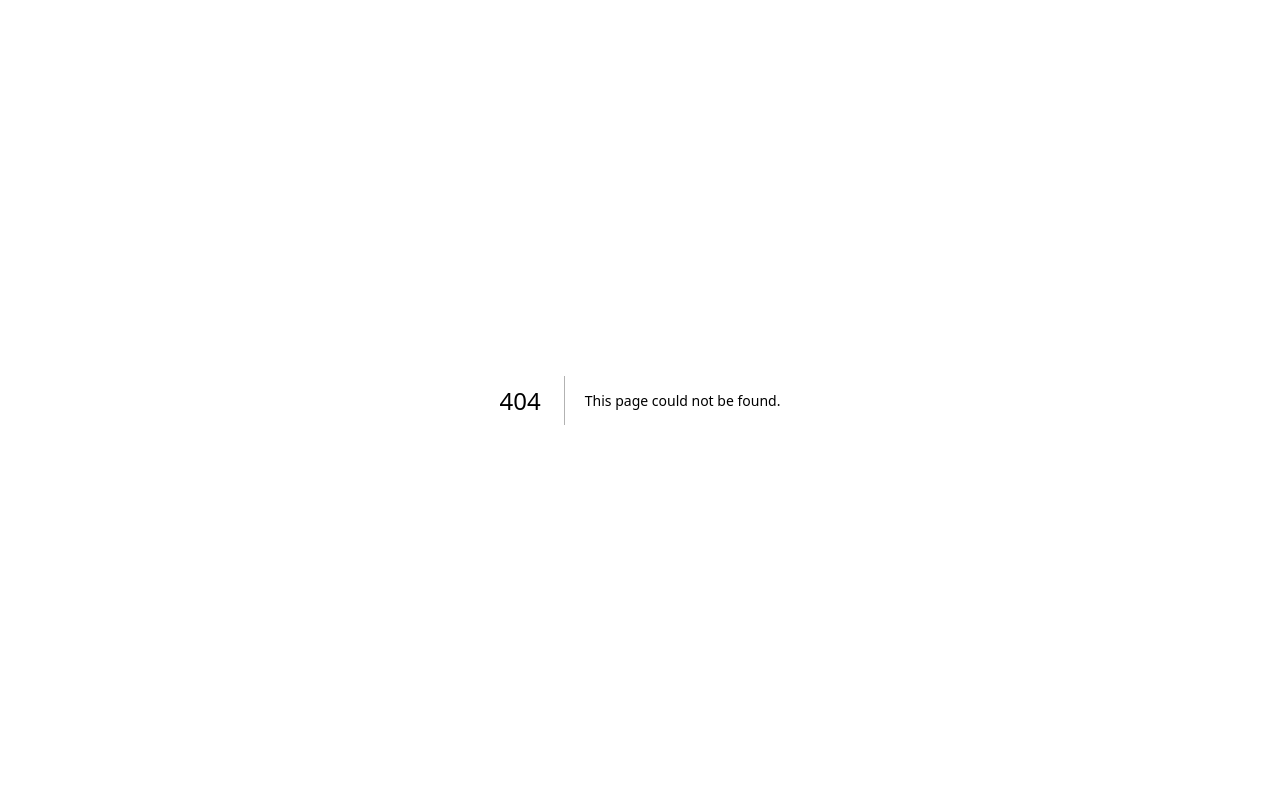
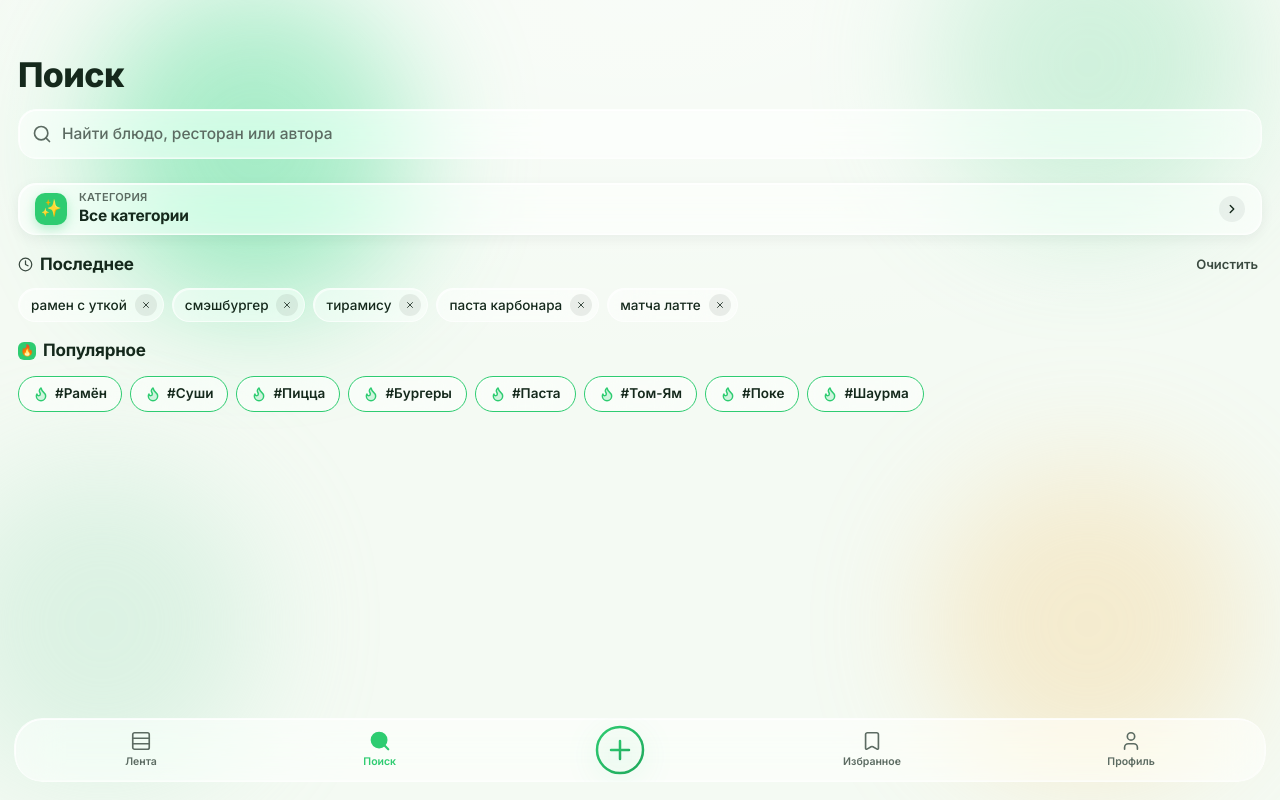
Before and after one commit to goldslugger762/foody-front, a Next.js app: page /search in a window 1280 px wide. Before the commit this address had no page. Built offline with nearby package versions, Linux system fonts and the light colour scheme.

Commit message:
added search page and components

```diff
--- a/app/page.tsx
+++ b/app/page.tsx
@@ -3,7 +3,7 @@
 import { useState } from "react";
 
 import { BackgroundBlobs } from "@/components/feed/background-blobs";
-import { BottomTabBar, type NavTab } from "@/components/feed/bottom-tab-bar";
+import { BottomTabBar } from "@/components/feed/bottom-tab-bar";
 import { FeedHeader, type FeedTab } from "@/components/feed/feed-header";
 import { PostCard } from "@/components/feed/post-card";
 import { DEFAULT_TWEAKS, POSTS, type Tweaks } from "@/lib/mock-data";
@@ -13,7 +13,6 @@ const CURRENT_USER: string | null = null;
 
 export default function FeedPage() {
   const [feedTab, setFeedTab] = useState<FeedTab>("new");
-  const [navTab, setNavTab] = useState<NavTab>("feed");
 
   return (
     <main className="absolute inset-0 overflow-hidden">
@@ -42,7 +41,7 @@ export default function FeedPage() {
         </section>
       </div>
 
-      <BottomTabBar active={navTab} onChange={setNavTab} brand={TWEAKS.brand} />
+      <BottomTabBar brand={TWEAKS.brand} />
     </main>
   );
 }
--- /dev/null
+++ b/app/search/page.tsx
@@ -0,0 +1,33 @@
+import { BackgroundBlobs } from "@/components/feed/background-blobs";
+import { BottomTabBar } from "@/components/feed/bottom-tab-bar";
+import { CategoryPicker } from "@/components/search/category-picker";
+import { PopularTags } from "@/components/search/popular-tags";
+import { RecentSearches } from "@/components/search/recent-searches";
+import { SearchHeader } from "@/components/search/search-header";
+import {
+  DEFAULT_TWEAKS,
+  POPULAR_TAGS,
+  RECENT_SEARCHES,
+  type Tweaks,
+} from "@/lib/mock-data";
+
+const TWEAKS: Tweaks = DEFAULT_TWEAKS;
+
+export default function SearchPage() {
+  return (
+    <main className="absolute inset-0 overflow-hidden">
+      <BackgroundBlobs palette={TWEAKS.palette} />
+
+      <div className="absolute inset-0 flex flex-col pt-12.5">
+        <div className="hide-scroll flex-1 overflow-y-auto pb-25">
+          <SearchHeader brand={TWEAKS.brand} />
+          <CategoryPicker brand={TWEAKS.brand} />
+          <RecentSearches initial={RECENT_SEARCHES} />
+          <PopularTags tags={POPULAR_TAGS} brand={TWEAKS.brand} />
+        </div>
+      </div>
+
+      <BottomTabBar brand={TWEAKS.brand} />
+    </main>
+  );
+}
--- a/components/feed/bottom-tab-bar.tsx
+++ b/components/feed/bottom-tab-bar.tsx
@@ -1,5 +1,7 @@
 "use client";
 
+import Link from "next/link";
+import { usePathname } from "next/navigation";
 import {
   Bookmark,
   Plus,
@@ -10,7 +12,6 @@ import {
 } from "lucide-react";
 
 import { GlassSurface } from "@/components/feed/glass-surface";
-import { cn } from "@/lib/utils";
 
 export type NavTab = "feed" | "search" | "add" | "saved" | "me";
 
@@ -19,23 +20,27 @@ type TabItem = {
   label: string;
   icon: LucideIcon;
   primary?: boolean;
+  href?: string;
 };
 
 const TABS: TabItem[] = [
-  { id: "feed", label: "Лента", icon: Rows3 },
-  { id: "search", label: "Поиск", icon: Search },
+  { id: "feed", label: "Лента", icon: Rows3, href: "/" },
+  { id: "search", label: "Поиск", icon: Search, href: "/search" },
   { id: "add", label: "", icon: Plus, primary: true },
   { id: "saved", label: "Избранное", icon: Bookmark },
   { id: "me", label: "Профиль", icon: User },
 ];
 
 type BottomTabBarProps = {
-  active: NavTab;
-  onChange: (next: NavTab) => void;
   brand: string;
 };
 
-export function BottomTabBar({ active, onChange, brand }: BottomTabBarProps) {
+export function BottomTabBar({ brand }: BottomTabBarProps) {
+  const pathname = usePathname();
+
+  const isActiveTab = (t: TabItem) =>
+    t.href !== undefined && pathname === t.href;
+
   return (
     <nav
       aria-label="Главная навигация"
@@ -44,7 +49,7 @@ export function BottomTabBar({ active, onChange, brand }: BottomTabBarProps) {
       <GlassSurface className="h-16 rounded-[28px]">
         <div className="flex h-16 items-center justify-around px-2">
           {TABS.map((t) => {
-            const isActive = active === t.id;
+            const isActive = isActiveTab(t);
 
             if (t.primary) {
               return (
@@ -52,7 +57,6 @@ export function BottomTabBar({ active, onChange, brand }: BottomTabBarProps) {
                   key={t.id}
                   type="button"
                   aria-label="Создать пост"
-                  onClick={() => onChange(t.id)}
                   className="grid size-[50px] cursor-pointer place-items-center border-0 bg-transparent p-0"
                   style={{ filter: `drop-shadow(0 6px 14px ${brand}55)` }}
                 >
@@ -95,17 +99,8 @@ export function BottomTabBar({ active, onChange, brand }: BottomTabBarProps) {
             }
 
             const Icon = t.icon;
-            return (
-              <button
-                key={t.id}
-                type="button"
-                aria-current={isActive ? "page" : undefined}
-                onClick={() => onChange(t.id)}
-                className={cn(
-                  "flex cursor-pointer flex-col items-center gap-0.5 border-0 bg-transparent px-2 py-1.5 text-[10.5px] font-semibold transition-colors"
-                )}
-                style={{ color: isActive ? brand : "#5C6B62" }}
-              >
+            const inner = (
+              <>
                 <Icon
                   className="size-[22px]"
                   strokeWidth={isActive ? 2.4 : 1.8}
@@ -113,6 +108,30 @@ export function BottomTabBar({ active, onChange, brand }: BottomTabBarProps) {
                   fill={isActive ? brand : "none"}
                 />
                 <span>{t.label}</span>
+              </>
+            );
+
+            if (t.href) {
+              return (
+                <Link
+                  key={t.id}
+                  href={t.href}
+                  aria-current={isActive ? "page" : undefined}
+                  className="flex cursor-pointer flex-col items-center gap-0.5 px-2 py-1.5 text-[10.5px] font-semibold transition-colors"
+                  style={{ color: isActive ? brand : "#5C6B62" }}
+                >
+                  {inner}
+                </Link>
+              );
+            }
+
+            return (
+              <button
+                key={t.id}
+                type="button"
+                className="flex cursor-pointer flex-col items-center gap-0.5 border-0 bg-transparent px-2 py-1.5 text-[10.5px] font-semibold text-[#5C6B62]"
+              >
+                {inner}
               </button>
             );
           })}
--- /dev/null
+++ b/components/search/category-picker.tsx
@@ -0,0 +1,41 @@
+"use client";
+
+import { ChevronRight } from "lucide-react";
+
+type CategoryPickerProps = {
+  brand: string;
+};
+
+export function CategoryPicker({ brand }: CategoryPickerProps) {
+  return (
+    <div className="px-[18px] pt-3.5 pb-4">
+      <button
+        type="button"
+        onClick={() => console.log("TODO: open categories screen")}
+        className="flex h-[52px] w-full cursor-pointer items-center gap-3 rounded-[18px] border-[0.5px] border-white/70 bg-white/60 px-4 text-left text-[#15291C] shadow-[inset_1px_1px_0_rgba(255,255,255,0.7),inset_-1px_-1px_0_rgba(255,255,255,0.3),0_4px_14px_rgba(20,40,28,0.06)] backdrop-blur-[20px] backdrop-saturate-[180%]"
+      >
+        <span
+          aria-hidden="true"
+          className="grid size-8 place-items-center rounded-[10px] text-[17px] leading-none"
+          style={{
+            background: brand,
+            boxShadow: `0 4px 12px ${brand}55`,
+          }}
+        >
+          ✨
+        </span>
+        <span className="flex flex-1 flex-col">
+          <span className="text-[11px] leading-tight font-semibold tracking-[0.3px] text-[#5C6B62] uppercase">
+            Категория
+          </span>
+          <span className="text-[15.5px] leading-snug font-bold tracking-[-0.2px] text-[#15291C]">
+            Все категории
+          </span>
+        </span>
+        <span className="grid size-[26px] place-items-center rounded-full bg-[rgba(20,40,28,0.06)]">
+          <ChevronRight size={14} strokeWidth={2.4} color="#15291C" />
+        </span>
+      </button>
+    </div>
+  );
+}
--- /dev/null
+++ b/components/search/popular-tags.tsx
@@ -0,0 +1,57 @@
+"use client";
+
+import { Flame } from "lucide-react";
+
+import { SectionHeader } from "@/components/search/section-header";
+import { Button } from "@/components/ui/button";
+
+type PopularTagsProps = {
+  tags: string[];
+  brand: string;
+};
+
+export function PopularTags({ tags, brand }: PopularTagsProps) {
+  return (
+    <div className="px-[18px] pb-7">
+      <SectionHeader
+        icon={
+          <span
+            aria-hidden="true"
+            className="grid size-[18px] place-items-center rounded-md text-[11px] leading-none"
+            style={{ background: brand }}
+          >
+            🔥
+          </span>
+        }
+        title="Популярное"
+      />
+
+      <div className="mt-3 flex flex-wrap gap-2">
+        {tags.map((tag) => (
+          <Button
+            key={tag}
+            type="button"
+            variant="ghost"
+            onClick={() => console.log("popular tag:", tag)}
+            className="h-9 cursor-pointer gap-1.5 rounded-full bg-white/55 px-3.5 text-[13.5px] font-semibold text-[#15291C] backdrop-blur-[20px] backdrop-saturate-[180%] transition-colors hover:bg-[rgba(46,204,113,0.12)]"
+            style={{
+              borderWidth: "0.5px",
+              borderStyle: "solid",
+              borderColor: brand,
+              boxShadow: "inset 1px 1px 0 rgba(255,255,255,0.6)",
+            }}
+          >
+            <Flame
+              size={14}
+              strokeWidth={2.2}
+              color={brand}
+              fill={brand}
+              fillOpacity={0.2}
+            />
+            <span>#{tag}</span>
+          </Button>
+        ))}
+      </div>
+    </div>
+  );
+}
--- /dev/null
+++ b/components/search/recent-searches.tsx
@@ -0,0 +1,57 @@
+"use client";
+
+import { useState } from "react";
+import { Clock, X } from "lucide-react";
+
+import { SectionHeader } from "@/components/search/section-header";
+
+type RecentSearchesProps = {
+  initial: string[];
+};
+
+export function RecentSearches({ initial }: RecentSearchesProps) {
+  const [items, setItems] = useState(initial);
+
+  if (items.length === 0) return null;
+
+  return (
+    <div className="px-[18px] pb-4">
+      <SectionHeader
+        icon={<Clock size={15} strokeWidth={2} color="#3A4A40" />}
+        title="Последнее"
+        action={
+          <button
+            type="button"
+            onClick={() => setItems([])}
+            className="cursor-pointer border-0 bg-transparent p-1 text-[13px] font-semibold text-[#3A4A40]"
+          >
+            Очистить
+          </button>
+        }
+      />
+
+      <div className="mt-2.5 flex flex-wrap gap-2">
+        {items.map((q) => (
+          <div
+            key={q}
+            onClick={() => console.log("recent pick:", q)}
+            className="inline-flex h-[34px] cursor-pointer items-center gap-2 rounded-full border-[0.5px] border-white/60 bg-white/55 pr-1.5 pl-3 text-[13.5px] font-medium text-[#15291C] shadow-[inset_1px_1px_0_rgba(255,255,255,0.6)] backdrop-blur-[20px] backdrop-saturate-[180%]"
+          >
+            <span>{q}</span>
+            <button
+              type="button"
+              aria-label={`Удалить запрос «${q}»`}
+              onClick={(e) => {
+                e.stopPropagation();
+                setItems((prev) => prev.filter((x) => x !== q));
+              }}
+              className="grid size-[22px] cursor-pointer place-items-center rounded-full border-0 bg-[rgba(20,40,28,0.08)] text-[#3A4A40]"
+            >
+              <X size={10} strokeWidth={2.4} />
+            </button>
+          </div>
+        ))}
+      </div>
+    </div>
+  );
+}
--- /dev/null
+++ b/components/search/search-header.tsx
@@ -0,0 +1,51 @@
+"use client";
+
+import { useState } from "react";
+import { Search, X } from "lucide-react";
+
+import { GlassSurface } from "@/components/feed/glass-surface";
+
+type SearchHeaderProps = {
+  brand: string;
+};
+
+export function SearchHeader({ brand }: SearchHeaderProps) {
+  const [query, setQuery] = useState("");
+  const [focused, setFocused] = useState(false);
+
+  return (
+    <div className="px-[18px] pt-1 pb-2.5">
+      <h1 className="mb-3 text-[34px] leading-tight font-extrabold tracking-[-0.6px] text-[#15291C]">
+        Поиск
+      </h1>
+
+      <GlassSurface className="h-[50px] rounded-[18px]" highlight>
+        <div className="flex h-[50px] items-center gap-2.5 px-3.5 text-[#3A4A40]">
+          <Search
+            size={20}
+            strokeWidth={2}
+            color={focused ? brand : "#5C6B62"}
+          />
+          <input
+            value={query}
+            onChange={(e) => setQuery(e.target.value)}
+            onFocus={() => setFocused(true)}
+            onBlur={() => setFocused(false)}
+            placeholder="Найти блюдо, ресторан или автора"
+            className="flex-1 border-0 bg-transparent text-[15.5px] font-medium text-[#15291C] outline-none placeholder:text-[#5C6B62]"
+          />
+          {query && (
+            <button
+              type="button"
+              aria-label="Очистить"
+              onClick={() => setQuery("")}
+              className="grid size-[22px] cursor-pointer place-items-center rounded-full border-0 bg-[rgba(20,40,28,0.08)] text-[#3A4A40]"
+            >
+              <X size={11} strokeWidth={2.4} />
+            </button>
+          )}
+        </div>
+      </GlassSurface>
+    </div>
+  );
+}
--- /dev/null
+++ b/components/search/section-header.tsx
@@ -0,0 +1,21 @@
+import type { ReactNode } from "react";
+
+type SectionHeaderProps = {
+  icon: ReactNode;
+  title: string;
+  action?: ReactNode;
+};
+
+export function SectionHeader({ icon, title, action }: SectionHeaderProps) {
+  return (
+    <div className="flex items-center justify-between">
+      <div className="flex items-center gap-[7px]">
+        <span className="inline-flex text-[#3A4A40]">{icon}</span>
+        <span className="text-[17px] font-bold tracking-[-0.2px] text-[#15291C]">
+          {title}
+        </span>
+      </div>
+      {action}
+    </div>
+  );
+}
--- a/lib/mock-data.ts
+++ b/lib/mock-data.ts
@@ -80,3 +80,22 @@ export const POSTS: Post[] = [
     seed: 2,
   },
 ];
+
+export const POPULAR_TAGS: string[] = [
+  "Рамён",
+  "Суши",
+  "Пицца",
+  "Бургеры",
+  "Паста",
+  "Том-Ям",
+  "Поке",
+  "Шаурма",
+];
+
+export const RECENT_SEARCHES: string[] = [
+  "рамен с уткой",
+  "смэшбургер",
+  "тирамису",
+  "паста карбонара",
+  "матча латте",
+];
```
Also changed, not shown: 1 other file (tests, documents, lock files or other folders).
